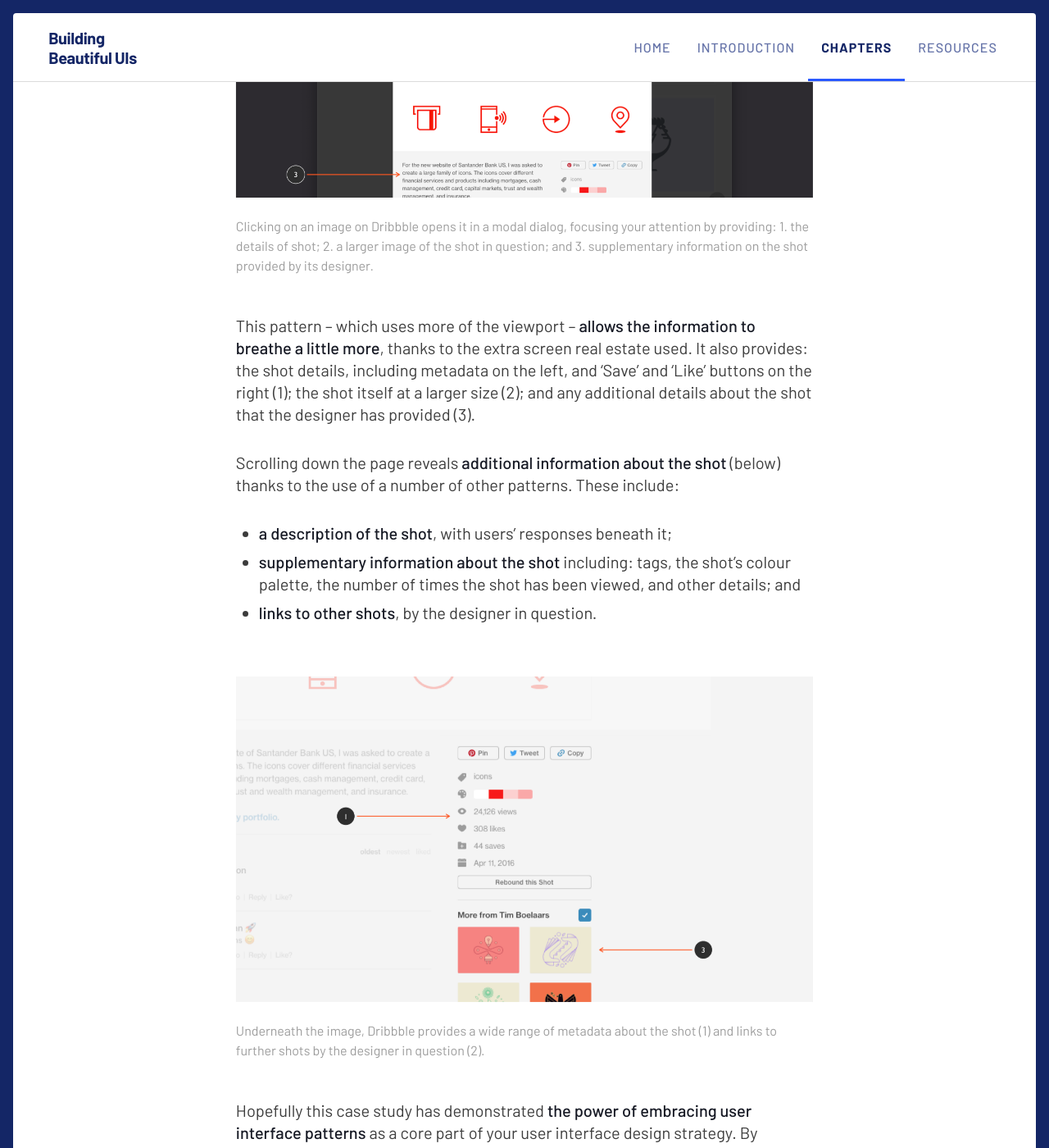
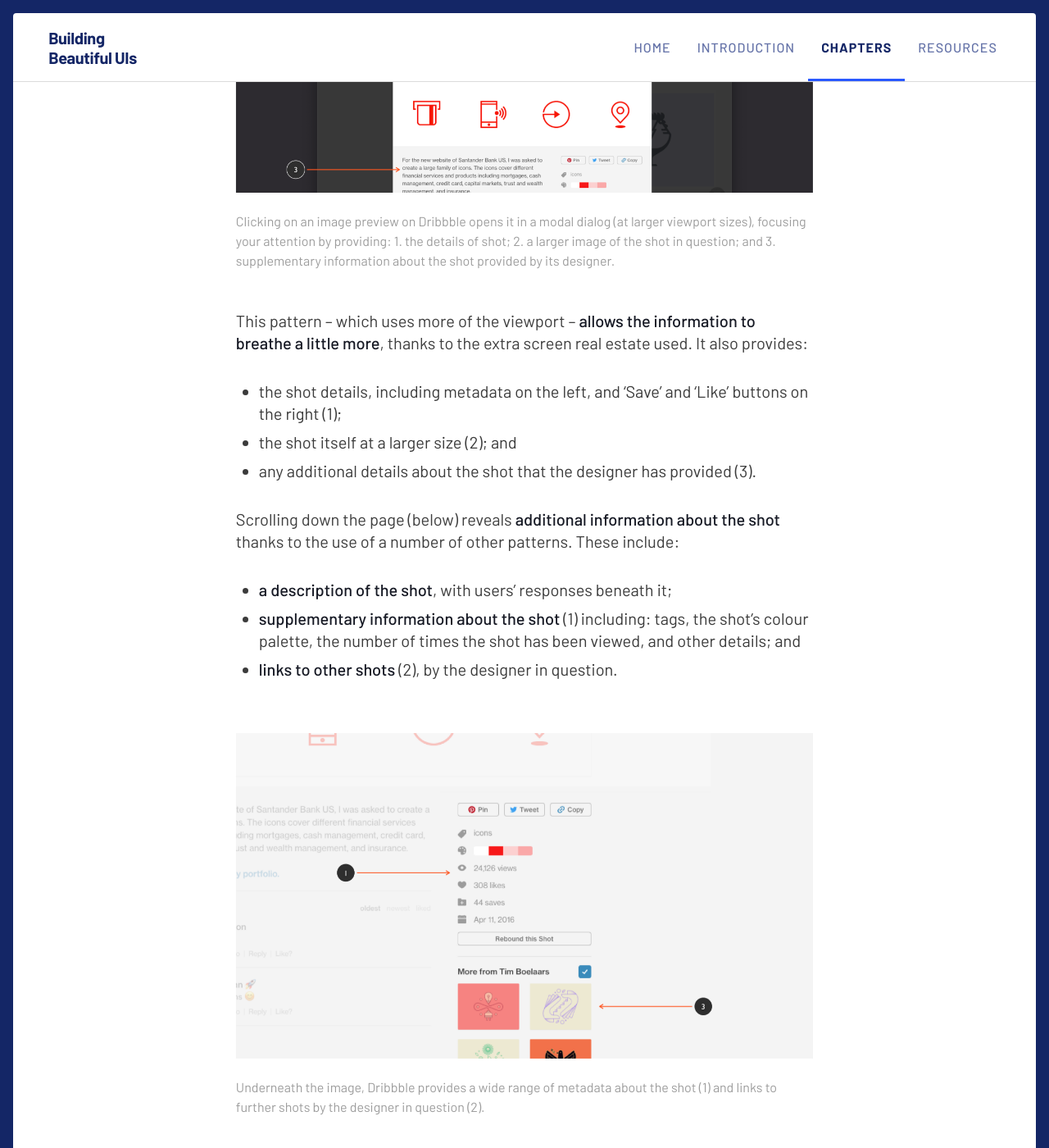
Before and after one commit to buildingbeautifuluis/buildingbeautifuluis.github.io, a Jekyll site: the page built from _preview/03-Information-Architecture.md, in a window 1280 px wide and 1400 px high, scrolled down 28818 px. Shown: the whole window at 82% size. Built offline with Jekyll 4.4.1, drawn with Linux system fonts in a browser that asks for light colours; some of the changed text lies outside the part shown.

```diff
--- a/_preview/03-Information-Architecture.md
+++ b/_preview/03-Information-Architecture.md
@@ -249,7 +249,7 @@
 Establishing a pattern for this content requires us to **analyse the information supplied and consider its overall structure and hierarchy.** For example, the overview of the restaurant – its name and the brief description (3) – are ordered logically with:
 
 + a heading (noma), which is larger and in blue; and
-+ a brief description (Without question…), which is smaller and in a lighter grey.
++ a brief description (“Without question…”), which is smaller and in a lighter grey.
 
 The beauty of this approach is that **this pattern can be re-used, for other restaurant listings**, resulting in a more consistent interface that’s efficient to design. We might gather together a series of restaurant listings, for example, where we re-use the pattern to build out our interface (below), gathering a group of listings.
 
@@ -266,7 +266,7 @@
 + a section where we present actions (3).
 
 
-{% include figure.html url="/images/ch3/c3-s2-p1-4-complex-pattern-noma.png" alt="Restaurant Recommendation Pattern (Complex)" description="We might provide an alternative, richer pattern if we’d like to include actions. This pattern includes: 1. a more generous preview image; 2. some supporting text; and 3. a couple of call-to-action buttons." %}
+{% include figure.html url="/images/ch3/c3-s2-p1-4-complex-pattern-noma.png" alt="Restaurant Recommendation Pattern (Complex)" description="We might provide an alternative, richer pattern if we’d like to include actions. This pattern includes: 1. a more generous preview image; 2. some supporting text; and 3. a couple of call-to-action buttons (Read More and Add to Favourites)." %}
 
 
 We see these kinds of ‘content clusters’ in both desktop and mobile interfaces, **where information needs to me structured into organised groupings**. This pattern-driven approach is used, for example, in Apple’s [Apple Trade In](https://www.apple.com/shop/trade-in) programme page (below).
@@ -276,7 +276,7 @@
 The result is that users are taken step-by-step through everything they need to do, in a clearly considered user flow.
 
 
-{% include figure.html url="/images/ch3/c3-s2-p1-5-complex-pattern-apple.png" alt="Apple Trade In · Modal Dialog" description="This pattern, whilst more complex than the earlier patterns, really just levels up the complexity further." %}
+{% include figure.html url="/images/ch3/c3-s2-p1-5-complex-pattern-apple.png" alt="Apple Trade In · Modal Dialog" description="This pattern (one of a series of modal dialogs in a sequence), whilst more complex than the earlier patterns, really just levels up the complexity further." %}
 
 
 This example, from Apple, levels up the complexity further, drawing together a number of elements, including:
@@ -438,21 +438,25 @@
 
 By embracing a pattern-driven approach, **Dribbble can re-use these components and patterns elsewhere on the site**.
 
-On Dribbble’s [Home](https://dribbble.com) page, for example, we see the shot pattern re-used multiple times to show the latest shots that have been uploaded. On the [Teams](https://dribbble.com/teams) page, we see the same pattern – at a smaller size – to showcase the work of different design teams using the service.
+On Dribbble’s [Home](https://dribbble.com) page, for example, we see the shot pattern re-used multiple times to show the latest shots that have been uploaded. On the [Teams](https://dribbble.com/teams) page, we see the same pattern – **reused at a smaller size** – to showcase the work of different design teams using the service.
 
 When we focus on featured shots on Dribbble (below) we see **a different pattern, which presents more detailed information**. From a functional perspective, clicking on a shot preview opens it in **a modal dialog** – a dialog, or window, that appears **on top of the main window** – focusing your attention on the shot in question and presenting it at a larger size.
 
 
-{% include figure.html url="/images/ch3/c3-s2-p3-6-dribbble-featured-shot.png" alt="Dribbble’s Featured Shot Pattern" description="Clicking on an image on Dribbble opens it in a modal dialog, focusing your attention by providing: 1. the details of shot; 2. a larger image of the shot in question; and 3. supplementary information on the shot provided by its designer." %}
+{% include figure.html url="/images/ch3/c3-s2-p3-6-dribbble-featured-shot.png" alt="Dribbble’s Featured Shot Pattern" description="Clicking on an image preview on Dribbble opens it in a modal dialog (at larger viewport sizes), focusing your attention by providing: 1. the details of shot; 2. a larger image of the shot in question; and 3. supplementary information about the shot provided by its designer." %}
 
 
-This pattern – which uses more of the viewport – **allows the information to breathe a little more**, thanks to the extra screen real estate used. It also provides: the shot details, including metadata on the left, and ‘Save’ and ‘Like’ buttons on the right (1); the shot itself at a larger size (2); and any additional details about the shot that the designer has provided (3).
+This pattern – which uses more of the viewport – **allows the information to breathe a little more**, thanks to the extra screen real estate used. It also provides:
 
-Scrolling down the page reveals **additional information about the shot** (below) thanks to the use of a number of other patterns. These include:
++ the shot details, including metadata on the left, and ‘Save’ and ‘Like’ buttons on the right (1);
++ the shot itself at a larger size (2); and
++ any additional details about the shot that the designer has provided (3).
+
+Scrolling down the page (below) reveals **additional information about the shot** thanks to the use of a number of other patterns. These include:
 
 + **a description of the shot**, with users’ responses beneath it;
-+ **supplementary information about the shot** including: tags, the shot’s colour palette, the number of times the shot has been viewed, and other details; and
-+ **links to other shots**, by the designer in question.
++ **supplementary information about the shot** (1) including: tags, the shot’s colour palette, the number of times the shot has been viewed, and other details; and
++ **links to other shots** (2), by the designer in question.
 
 
 {% include figure.html url="/images/ch3/c3-s2-p3-7-dribbble-featured-shot-details.png" alt="Dribbble’s Featured Shot Pattern Meta Data" description="Underneath the image, Dribbble provides a wide range of metadata about the shot (1) and links to further shots by the designer in question (2)." %}
@@ -516,7 +520,7 @@
 + how users move between **different months and years**; and
 + **managing error states** (for example, if a user enters a return date that’s before the departure date).
 
-Searching on Dribbble for [‘date picker’](https://dribbble.com/search?q=date+picker) returns a wealth of different solutions and visual approaches for date pickers. Harpal Singh’s, in particular, is worth looking at for [the consideration he gives to different base, hover and error states](https://dribbble.com/shots/3397410-Date-Picker-Calendar-Component).
+Searching on Dribbble for [‘date picker’](https://dribbble.com/search?q=date+picker) returns a wealth of different solutions and visual approaches for date pickers. Harpal Singh’s, in particular, is worth looking at for the consideration he gives to [different base, hover and error states](https://dribbble.com/shots/3397410-Date-Picker-Calendar-Component).
 
 Finally, Vitaly Friedman – Smashing Magazine’s founder – has written an exhaustive and very in-depth overview of date pickers, [Designing the Perfect Date and Time Picker](https://www.smashingmagazine.com/2017/07/designing-perfect-date-time-picker/). A 40 minute read, it’s well worth setting aside some time to work your way through. Never one for half measures, Friedman considers every eventuality.
 
@@ -531,17 +535,17 @@
 <!-- For the final book, this would be nice animated in AfterEffects. -->
 
 
-### Sign-Up / Sign-In Forms
+### Sign Up / Sign In Forms
 
-If you’re designing a piece of software (especially a piece of web-based software) or building some form of community-focused service where users will have an account, **you’ll need to consider Sign-Up / Sign-In forms for users to sign up for your product or service, or sign into it**.
+If you’re designing a piece of software (especially a piece of web-based software) or building some form of community-focused service where users will have an account, **you’ll need to consider Sign Up / Sign In forms for users to sign up for your product or service, or sign into it**.
 
 When a user first encounters a SaaS (Software as a Service) product, they’ll often be **asked to register for an account**. This allows information relevant to the user to be stored for their return, or items added to a shopping cart to be saved for later.
 
 This will often involve a round trip to an email client for your users to confirm they are who they say they are (something you’ll also need to consider).
 
-Once a user has registered, they’ll need to sign-in to access their account. **If signing in is important to the application you’re building, it’s essential to ensure that the sign-in form is clearly signposted.**
+Once a user has registered, they’ll need to sign in to access their account. **If signing in is important to the application you’re building, it’s essential to ensure that the sign in form is clearly signposted.**
 
-Sign-Up and Sign-In forms at the very least require two pieces of data:
+Sign Up and Sign In forms at the very least require two pieces of data:
 
 + a username; and
 + a password.
@@ -570,7 +574,7 @@
 
 
 
-{% include figure.html url="/images/ch3/c3-s3-p3-credit-card-form.png" alt="Credit Card Forms" description="Patterns for credit card are, by nature, complicated. As a rule of thumb, it helps to: 1. Show the cards that are accepted up front; provide formatting advice where needed (MM/YY); 3. offer help, in this case should a user be unclear on what a security code is; and 4. ensure payment call to action buttons are clearly signalled. (Example: Gabriel Tomescu for UX Collective)" %}
+{% include figure.html url="/images/ch3/c3-s3-p3-credit-card-form.png" alt="Credit Card Forms" description="When designing credit card form patterns, it helps to: show the cards that are accepted up-front; provide formatting advice where needed (MM/YYYY); offer help, in this case should a user be unclear on what a security code is; and ensure payment call to action buttons are clearly signalled." %}
 
 
 ### Credit Card Forms
```
Also changed, not shown: other parts of _preview/03-Information-Architecture.md (+19 -21 lines), images/ch3/c3-s3-p3-credit-card-form-old.png (added), images/ch3/c3-s3-p3-credit-card-form.png.
